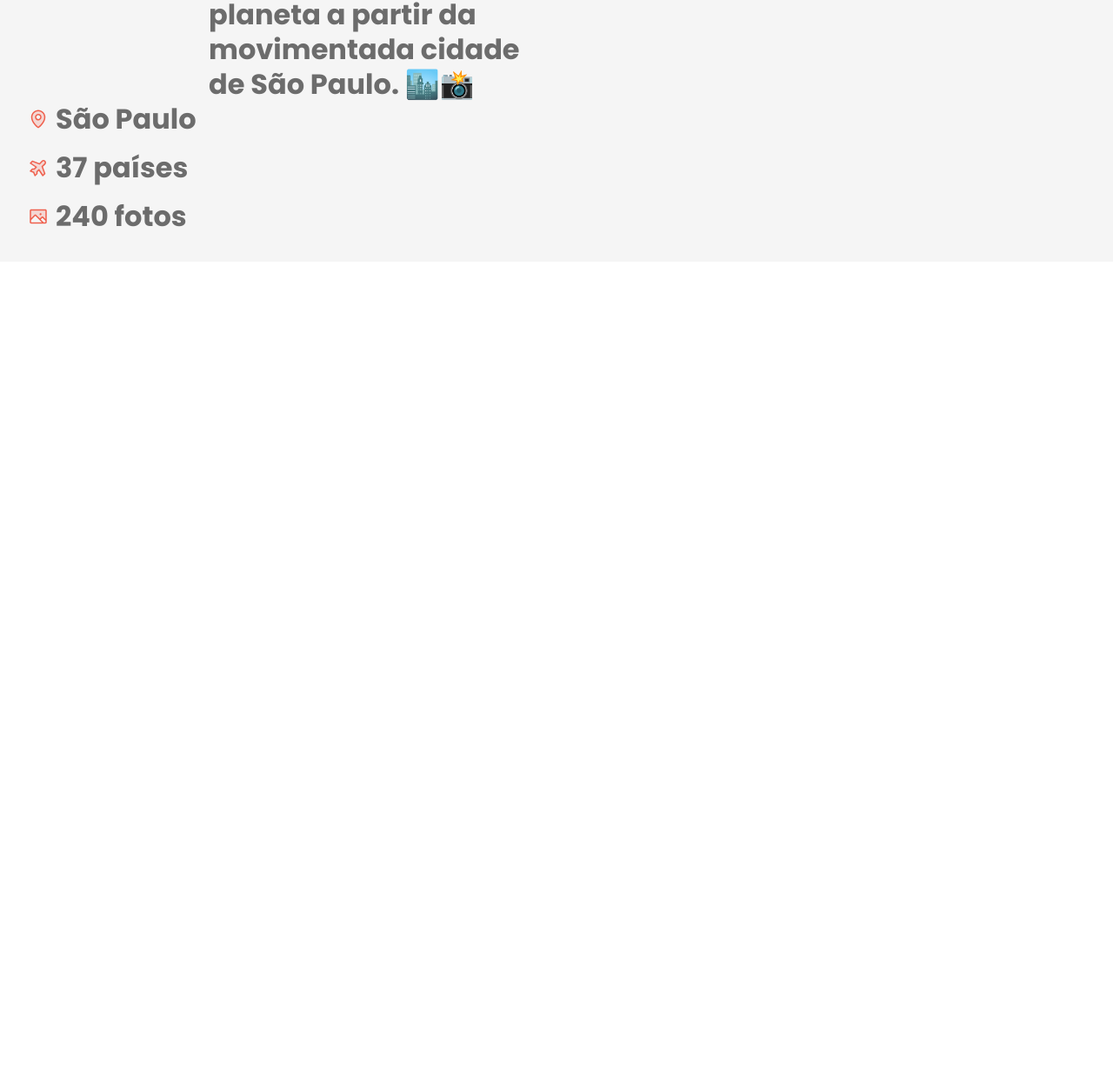
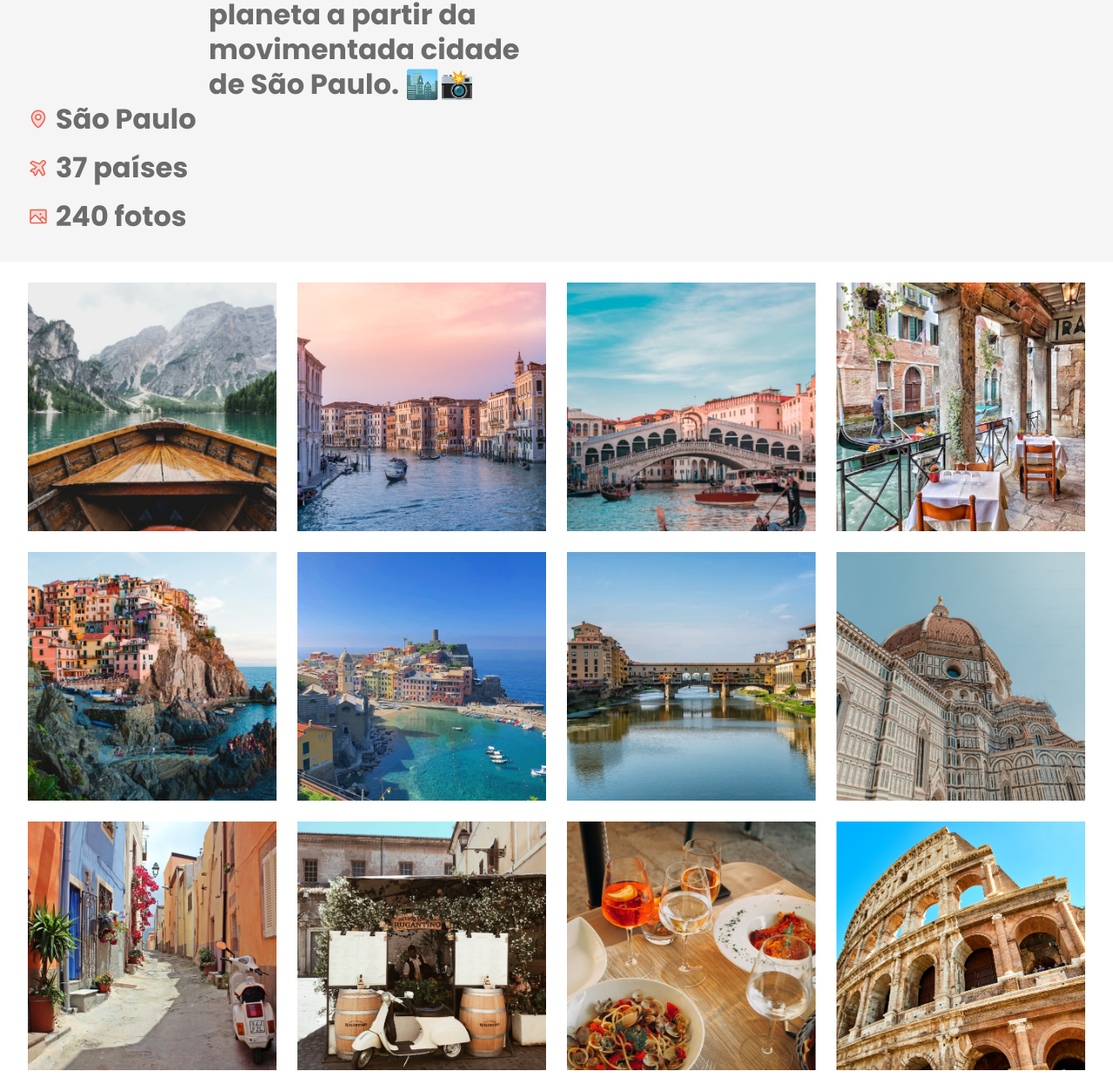
Before and after one commit to thamyrisalves08/PROJETO-TRAVELGRAM, a plain HTML site: page index.html in a window 1280 px wide. Shown: the part 499-1754 px from the top of the page at 87% size. Before the commit the page ends 800 px from the top, so only its background shows below. Drawn offline with Linux system fonts and the light colour scheme.

Commit message:
Main galary feito

```diff
--- a/index.html
+++ b/index.html
@@ -59,6 +59,21 @@
 
   </header>
 </div>
+<main class="container">
+  <img src="assets/images/Image 01.png" alt="1">
+  <img src="assets/images/Image 02.png" alt="2">
+  <img src="assets/images/Image 03.png" alt="3">
+  <img src="assets/images/Image 04.png" alt="4">
+  <img src="assets/images/Image 05.png" alt="5">
+  <img src="assets/images/Image 06.png" alt="6">
+  <img src="assets/images/Image 07.png" alt="7">
+  <img src="assets/images/Image 08.png" alt="8">
+  <img src="assets/images/Image 09.png" alt="9">
+  <img src="assets/images/Image 10.png" alt="10">
+  <img src="assets/images/Image 11.png" alt="11">
+  <img src="assets/images/Image 12.png" alt="12">
+
+</main>
 
 
 </body>
--- a/styles/index.css
+++ b/styles/index.css
@@ -1,3 +1,4 @@
 @import url(global.css);
 @import url(nav.css);
 @import url(header.css);
+@import url(main.css);
--- /dev/null
+++ b/styles/main.css
@@ -0,0 +1,12 @@
+main{
+  display: flex;
+  flex-wrap: wrap;
+  gap: 24px;
+  padding-block: 24px;
+}
+
+main img{
+ width: 286px;
+ height: 286px;
+ object-fit: cover;
+}
```
